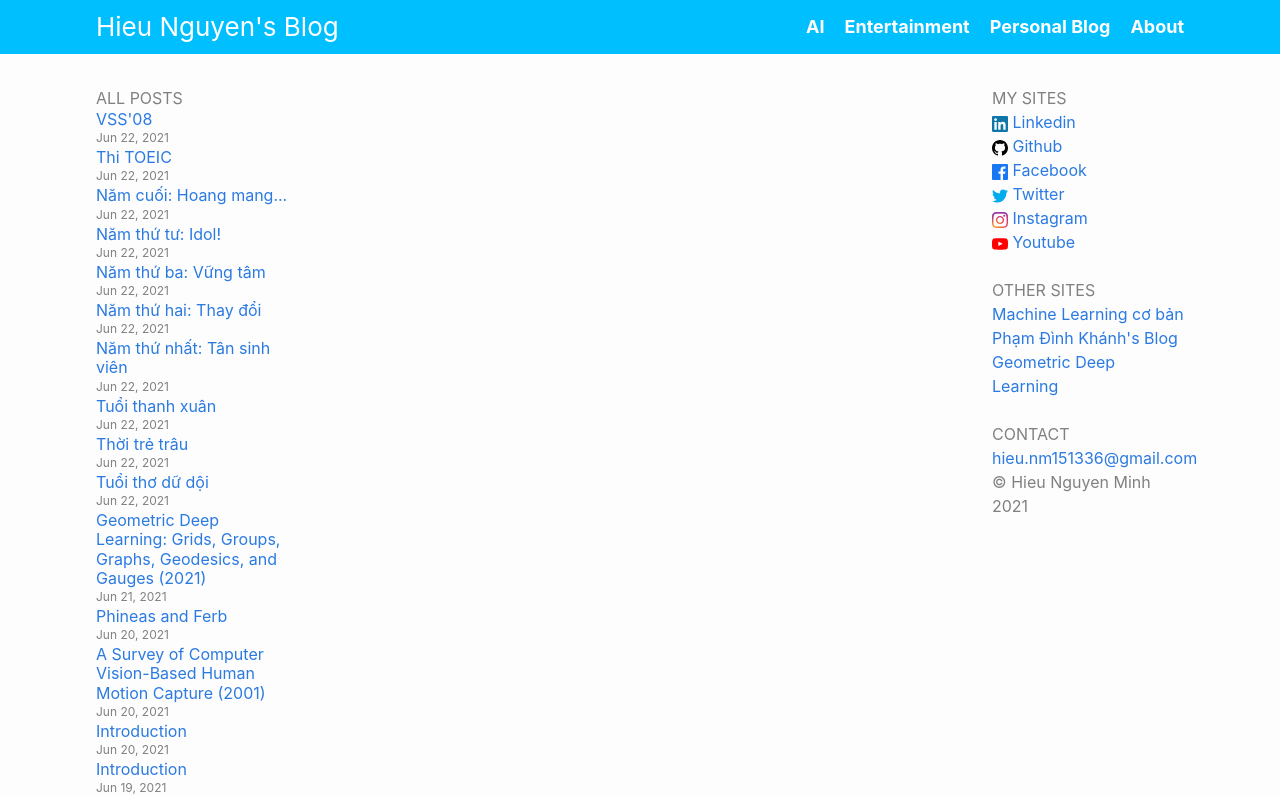
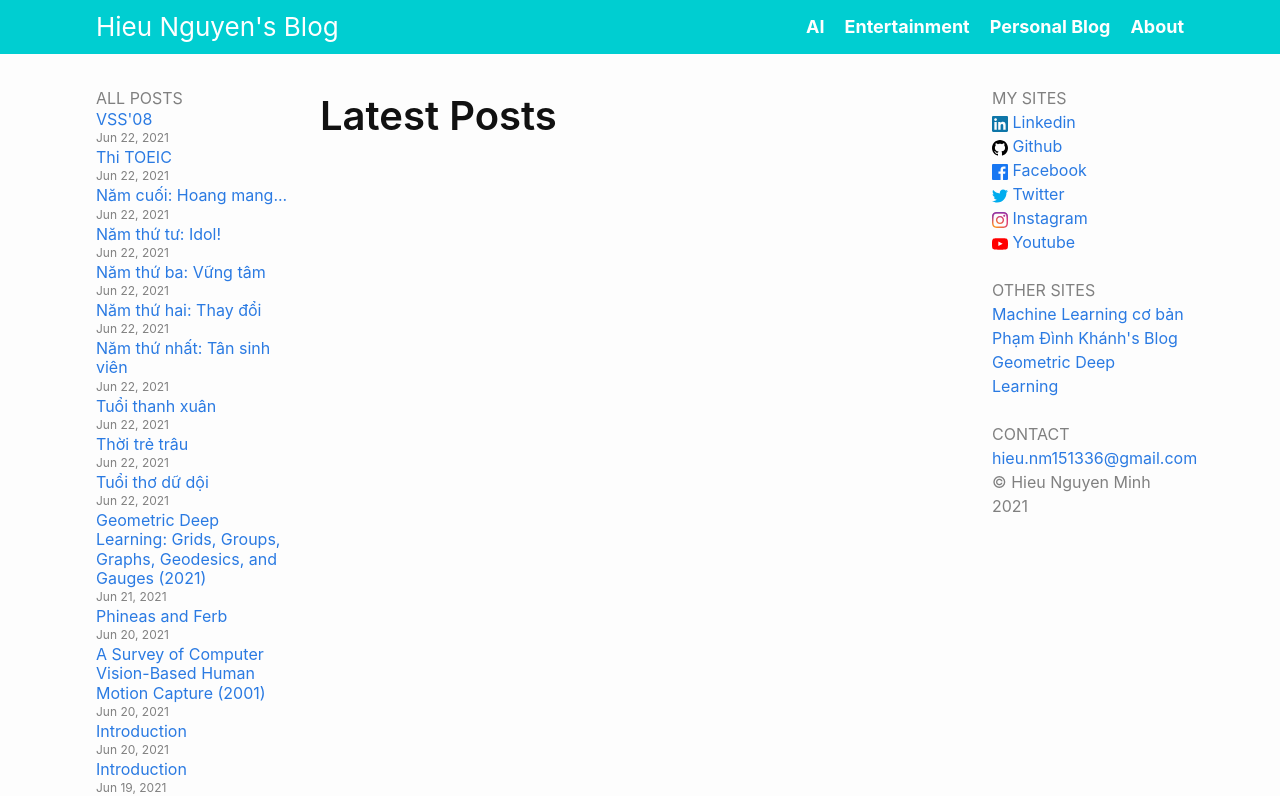
Before and after one commit to hieunm44/hieuproxo.github.io, a Jekyll site: the page built from index.md, in a window 1280 px wide, cut to the strip 0-796 px from the top of the page. Built offline with Jekyll 4.4.1, drawn with Linux system fonts in a browser that asks for light colours.

Commit message:
minor changes

```diff
--- a/_includes/header.html
+++ b/_includes/header.html
@@ -1,6 +1,6 @@
 <header class="site-header" role="banner">
 
-  <div class="wrapper" style="background-color: deepskyblue;">
+  <div class="wrapper" style="background-color: darkturquoise;">
     {%- assign default_paths = site.pages | map: "path" -%}
     {%- assign page_paths = site.header_pages | default: default_paths -%}
     <a class="site-title" style="color:white;" rel="author" href="{{ "/" | relative_url }}">{{ site.title | escape }}</a>
--- a/_layouts/home.html
+++ b/_layouts/home.html
@@ -25,11 +25,12 @@ layout: default
   </div>
 
   <div class="home-col-2">
+    {% if page.title != "About" and page.layout == "home" %}
+    <h1 class="page-heading"> Latest Posts </h1>
+    {% endif %}
+
     {% if page.title and page.layout != "post" %}
     <h1 class="page-heading">{{ page.title }}</h1>
-    {% else if page.layout == "post" %}
-    {% else %}
-    <h1 class="page-heading"> Latest Posts </h1>
     {% endif %}
 
     {{ content }}
--- a/_sass/minima/_layout.scss
+++ b/_sass/minima/_layout.scss
@@ -52,10 +52,10 @@
     z-index: 1;
     top: 10%;
     right: 5%;
-    border: 2px solid white;
+    //border: 2px solid white;
     border-radius: 10%;
     text-align: right;
-    background-color: deepskyblue;
+    background-color: darkturquoise;
 
     label[for="nav-trigger"] {
       display: block;
```
